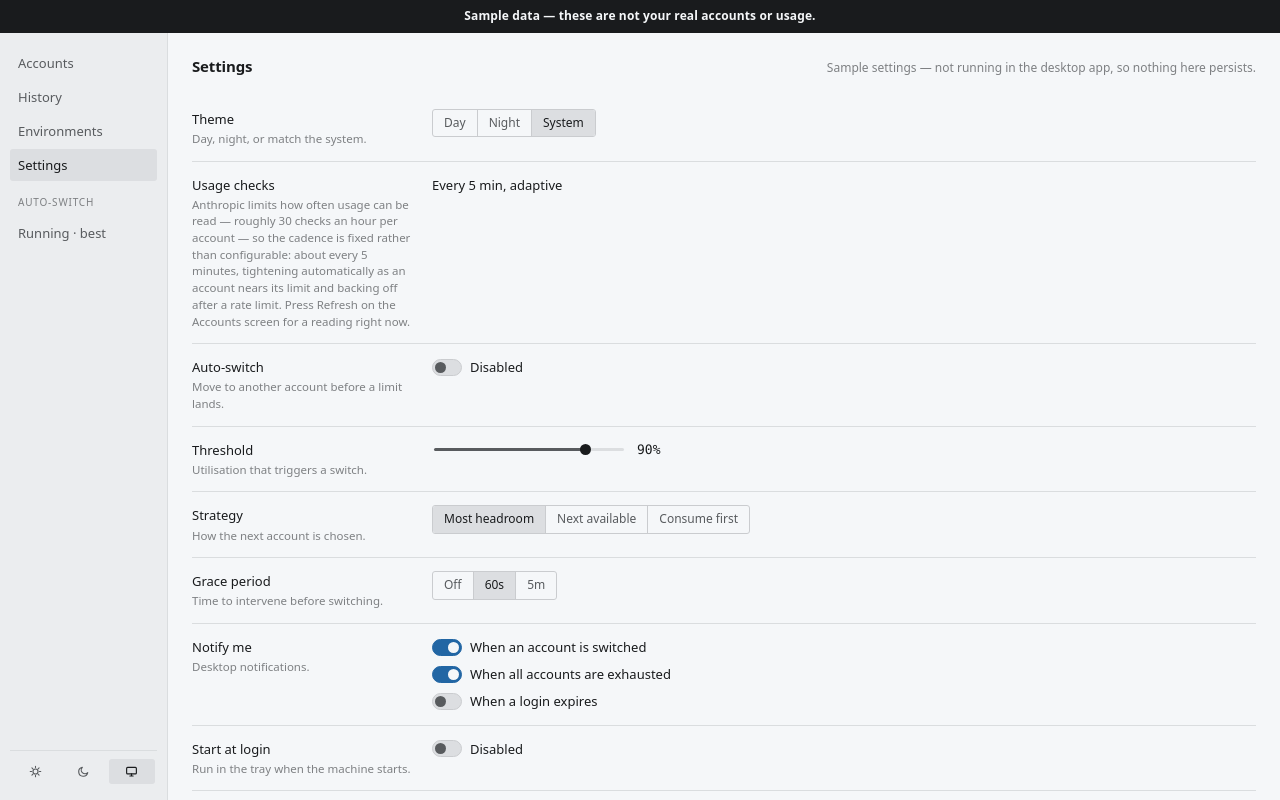
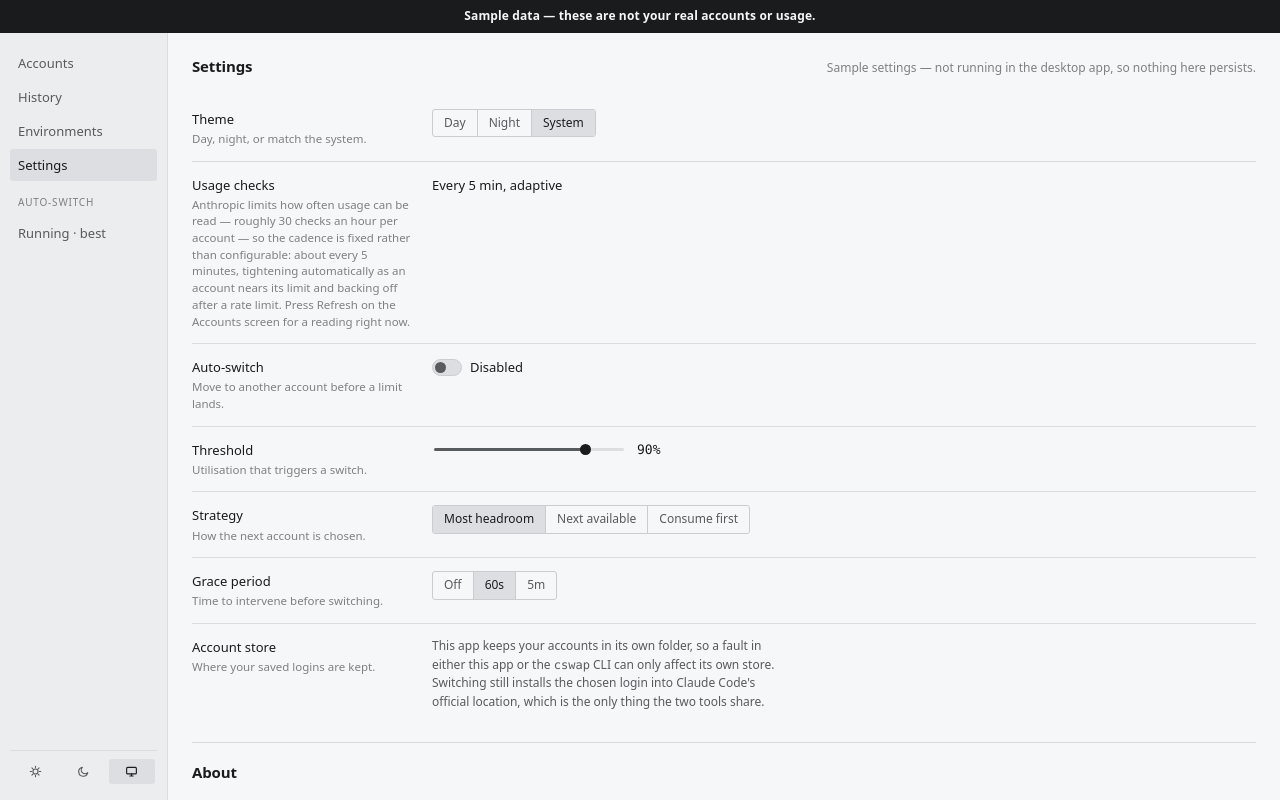
Before and after one commit to yashsoni369/cc-logins, a React (Vite) app: page / in a window 1280 px wide. Both pictures are taken after a click on the button "Settings". Built offline with nearby package versions, Linux system fonts and the light colour scheme.

Commit message:
fix: replace whole settings writes with revisioned patches

```diff
--- a/src/App.tsx
+++ b/src/App.tsx
@@ -6,6 +6,7 @@ import SettingsScreen from "./components/SettingsScreen";
 import FirstRunScreen from "./components/FirstRunScreen";
 import { useSnapshot } from "./lib/useSnapshot";
 import { useTheme, type Theme } from "./lib/useTheme";
+import { useSettings } from "./lib/useSettings";
 import {
   addCurrentAccount,
   addToken,
@@ -194,11 +195,12 @@ function SampleDataBanner() {
 export default function App() {
   const [screen, setScreen] = useState<Screen>("accounts");
   const { snapshot, live, loading, error, refresh } = useSnapshot();
+  const settings = useSettings();
   // Applies the persisted theme to this window's <html> and keeps it live
   // against OS changes. SettingsScreen gets the same instance as props
   // rather than mounting its own, so the segmented control there and the
   // theme actually applied to this document never disagree.
-  const theme = useTheme();
+  const theme = useTheme(settings);
 
   const [pendingAccount, setPendingAccount] = useState<number | null>(null);
   const [switchError, setSwitchError] = useState<SwitchError | null>(null);
@@ -428,10 +430,13 @@ export default function App() {
             degraded={error !== null}
           />
         )}
-        {screen === "history" && <HistoryScreen />}
+        {screen === "history" && (
+          <HistoryScreen settingsThreshold={settings.settings?.threshold ?? 90} />
+        )}
         {screen === "environments" && <EnvironmentsScreen environments={displaySnapshot.environments} />}
         {screen === "settings" && (
           <SettingsScreen
+            runtime={settings}
             theme={theme.theme}
             onThemeChange={theme.setTheme}
             themeError={theme.error}
--- a/src/components/PopoverPanel.tsx
+++ b/src/components/PopoverPanel.tsx
@@ -17,6 +17,7 @@ import { ageLabel, bindingUtilisation, displayName, quotaState } from "@/types";
 import { hasBackend, IpcError, previewTarget, switchAccount } from "@/lib/api";
 import { useSnapshot } from "@/lib/useSnapshot";
 import { useTheme } from "@/lib/useTheme";
+import { useSettings } from "@/lib/useSettings";
 import UsageMeter from "@/components/UsageMeter";
 import { RefreshButton } from "@/components/RefreshButton";
 
@@ -128,6 +129,7 @@ interface SwitchErrorState {
 }
 
 export default function PopoverPanel() {
+  const settings = useSettings();
   const { snapshot, live, loading, error, refresh } = useSnapshot();
   const rootRef = useRef<HTMLDivElement>(null);
 
@@ -135,7 +137,7 @@ export default function PopoverPanel() {
   // dashboard window's useTheme() call in App.tsx does not reach it, so it
   // applies (and keeps live) the persisted theme itself. There is no theme
   // control here; the popover only ever displays what Settings decided.
-  useTheme();
+  useTheme(settings);
 
   useDismissOnBlurOrEscape();
   useSizeToContent(rootRef);
--- a/src/components/SettingsScreen.tsx
+++ b/src/components/SettingsScreen.tsx
@@ -1,6 +1,7 @@
 import { useCallback, useEffect, useRef, useState } from "react";
 import AboutSection from "./AboutSection";
-import { getSettings, IpcError, setSettings } from "../lib/api";
+import { IpcError } from "../lib/api";
+import type { UseSettingsResult } from "../lib/useSettings";
 import type { Theme } from "../lib/useTheme";
 import type { Settings } from "../types";
 
@@ -104,6 +105,7 @@ const THEME_OPTIONS: Array<SegOption<Theme>> = [
 ];
 
 interface SettingsScreenProps {
+  runtime: UseSettingsResult;
   /** Current theme preference — owned by `useTheme()` in `App.tsx`, passed down so this control and the theme actually applied to the window never disagree. */
   theme: Theme;
   onThemeChange: (theme: Theme) => void;
@@ -117,17 +119,15 @@ interface SettingsScreenProps {
  * at the bottom is the one open product decision, surfaced as a real control
  * rather than hidden in a config file.
  *
- * Loads real settings on mount and persists every change via `set_settings`.
+ * Uses the window's shared settings owner and persists named-field patches.
  * The threshold slider is debounced so a drag sends one write, not one per
  * pixel; every other control commits immediately since a discrete click is
  * already a single deliberate change. Every commit replaces local state with
  * the backend's *returned* (clamped) settings rather than the value sent —
  * echoing the request would show a number that was not actually saved.
  */
-export default function SettingsScreen({ theme, onThemeChange, themeError }: SettingsScreenProps) {
-  const [settings, setSettingsState] = useState<Settings | null>(null);
-  const [live, setLive] = useState(false);
-  const [loading, setLoading] = useState(true);
+export default function SettingsScreen({ runtime, theme, onThemeChange, themeError }: SettingsScreenProps) {
+  const { settings, live, loading, update } = runtime;
   const [saveError, setSaveError] = useState<string | null>(null);
 
   // Local draft for the slider only, so dragging feels instant even though
@@ -136,63 +136,36 @@ export default function SettingsScreen({ theme, onThemeChange, themeError }: Set
 
   const commitTimer = useRef<ReturnType<typeof setTimeout> | null>(null);
   const mounted = useRef(true);
-  // Always mirrors the currently *displayed* settings (confirmed plus any
-  // optimistic field not yet round-tripped), read from timers/callbacks
-  // instead of the state itself so those reads never see a value
-  // stale-captured at the point the callback was created — used as the merge
-  // base when building the next payload to send.
-  const settingsRef = useRef<Settings | null>(null);
-  // The last value the backend actually confirmed saving. Distinct from
-  // `settingsRef`: on a failed commit, this is what gets restored, never the
-  // optimistic value that just failed to persist.
-  const lastConfirmedRef = useRef<Settings | null>(null);
 
   useEffect(() => {
     mounted.current = true;
-    getSettings().then((result) => {
-      if (!mounted.current) return;
-      setSettingsState(result.data);
-      settingsRef.current = result.data;
-      lastConfirmedRef.current = result.data;
-      setLive(result.live);
-      setLoading(false);
-    });
     return () => {
       mounted.current = false;
       if (commitTimer.current != null) clearTimeout(commitTimer.current);
     };
   }, []);
 
-  /** Sends `next` to the backend and, on success, adopts the (possibly clamped) value it actually saved. */
-  const commit = useCallback(async (next: Settings) => {
+  /** Sends only named fields; the shared owner adopts the canonical response. */
+  const commit = useCallback(
+    async (patch: Partial<Settings>) => {
       try {
-      const saved = await setSettings(next);
+        await update(patch);
         if (!mounted.current) return;
-      setSettingsState(saved);
-      settingsRef.current = saved;
-      lastConfirmedRef.current = saved;
         setDraftThreshold(null);
         setSaveError(null);
       } catch (err) {
         if (!mounted.current) return;
-      // Revert to the last CONFIRMED value — an optimistic update here would
-      // show a setting as saved when it was not.
-      setSettingsState(lastConfirmedRef.current);
-      settingsRef.current = lastConfirmedRef.current;
         setDraftThreshold(null);
         setSaveError(err instanceof IpcError ? err.message : "Couldn't save settings.");
       }
-  }, []);
+    },
+    [update],
+  );
 
   /** Immediate controls (toggle/segmented): no clamping applies to these fields, so the sent value is safe to show right away. */
   const commitField = useCallback(
     <K extends keyof Settings>(key: K, value: Settings[K]) => {
-      const prev = settingsRef.current;
-      if (!prev) return;
-      const next = { ...prev, [key]: value };
-      setSettingsState(next);
-      settingsRef.current = next;
-      void commit(next);
+      void commit({ [key]: value } as Pick<Settings, K>);
     },
     [commit],
   );
@@ -202,9 +175,7 @@ export default function SettingsScreen({ theme, onThemeChange, themeError }: Set
       setDraftThreshold(value);
       if (commitTimer.current != null) clearTimeout(commitTimer.current);
       commitTimer.current = setTimeout(() => {
-        const prev = settingsRef.current;
-        if (!prev) return;
-        void commit({ ...prev, threshold: value });
+        void commit({ threshold: value });
       }, SLIDER_COMMIT_MS);
     },
     [commit],
@@ -232,9 +203,9 @@ export default function SettingsScreen({ theme, onThemeChange, themeError }: Set
         {!live && <span className="sub">Sample settings — not running in the desktop app, so nothing here persists.</span>}
       </div>
 
-      {(saveError || themeError) && (
+      {(saveError || themeError || runtime.error != null) && (
         <div className="banner danger" role="alert">
-          <span>{saveError ?? themeError}</span>
+          <span>{saveError ?? themeError ?? "Couldn't load confirmed settings."}</span>
         </div>
       )}
 
@@ -337,44 +308,6 @@ export default function SettingsScreen({ theme, onThemeChange, themeError }: Set
 
         <div className="field">
           <div className="k">
-            Notify me
-            <i>Desktop notifications.</i>
-          </div>
-          <div className="v">
-            <Toggle
-              checked={settings.notifyOnSwitch}
-              onChange={(v) => commitField("notifyOnSwitch", v)}
-              label="When an account is switched"
-            />
-            <Toggle
-              checked={settings.notifyOnExhausted}
-              onChange={(v) => commitField("notifyOnExhausted", v)}
-              label="When all accounts are exhausted"
-            />
-            <Toggle
-              checked={settings.notifyOnExpiry}
-              onChange={(v) => commitField("notifyOnExpiry", v)}
-              label="When a login expires"
-            />
-          </div>
-        </div>
-
-        <div className="field">
-          <div className="k">
-            Start at login
-            <i>Run in the tray when the machine starts.</i>
-          </div>
-          <div className="v">
-            <Toggle
-              checked={settings.startAtLogin}
-              onChange={(v) => commitField("startAtLogin", v)}
-              label={settings.startAtLogin ? "Enabled" : "Disabled"}
-            />
-          </div>
-        </div>
-
-        <div className="field">
-          <div className="k">
             Account store
             <i>Where your saved logins are kept.</i>
           </div>
--- a/src/lib/useTheme.ts
+++ b/src/lib/useTheme.ts
@@ -22,7 +22,7 @@
  *
  * ## No flash of the wrong theme
  *
- * The persisted theme only arrives after an async `getSettings()` call, but
+ * The persisted theme only arrives after the settings owner hydrates, but
  * the very first paint can't wait for that. So every time the resolved
  * theme is applied, it is also cached in `localStorage` — a render-time
  * cache only, never the source of truth — which a small inline script in
@@ -32,7 +32,8 @@
  */
 
 import { useCallback, useEffect, useRef, useState } from "react";
-import { getSettings, IpcError, setSettings } from "@/lib/api";
+import { IpcError } from "@/lib/api";
+import type { UseSettingsResult } from "@/lib/useSettings";
 import type { Settings } from "@/types";
 
 export type Theme = Settings["theme"];
@@ -91,7 +92,7 @@ export interface UseThemeResult {
   error: string | null;
 }
 
-export function useTheme(): UseThemeResult {
+export function useTheme(runtime: UseSettingsResult): UseThemeResult {
   const [theme, setThemeState] = useState<Theme>("system");
   const [resolvedTheme, setResolvedTheme] = useState<ResolvedTheme>(() => resolve("system"));
   const [error, setError] = useState<string | null>(null);
@@ -99,28 +100,25 @@ export function useTheme(): UseThemeResult {
   // Read from timers/callbacks instead of state so they never see a value
   // stale-captured at the point the callback was created.
   const themeRef = useRef<Theme>("system");
-  // Cached whenever loaded from the backend, so `setTheme` can merge the new
-  // theme into the rest of `Settings` without an extra round trip for the
-  // common case of a settings object already having been fetched once.
-  const settingsRef = useRef<Settings | null>(null);
   const mounted = useRef(true);
 
-  // Load the persisted theme once, then apply it for real.
+  // Apply every newly confirmed revision. Including the revision in the
+  // dependency is intentional: a conflict can rehydrate the same theme value
+  // after an optimistic local change, and that confirmation must restore it.
   useEffect(() => {
     mounted.current = true;
-    getSettings().then((result) => {
-      if (!mounted.current) return;
-      settingsRef.current = result.data;
-      themeRef.current = result.data.theme;
-      setThemeState(result.data.theme);
-      const resolved = resolve(result.data.theme);
+    const confirmed = runtime.settings?.theme;
+    if (confirmed) {
+      themeRef.current = confirmed;
+      setThemeState(confirmed);
+      const resolved = resolve(confirmed);
       setResolvedTheme(resolved);
-      applyTheme(result.data.theme, resolved);
-    });
+      applyTheme(confirmed, resolved);
+    }
     return () => {
       mounted.current = false;
     };
-  }, []);
+  }, [runtime.settings?.theme, runtime.snapshot?.revision]);
 
   // React live to the OS theme changing while the app is open — only
   // matters while "system" is selected, but the resolved value must stay
@@ -138,7 +136,8 @@ export function useTheme(): UseThemeResult {
     return () => mql.removeEventListener("change", onChange);
   }, []);
 
-  const setTheme = useCallback((next: Theme) => {
+  const setTheme = useCallback(
+    (next: Theme) => {
       themeRef.current = next;
       setThemeState(next);
       const resolved = resolve(next);
@@ -146,21 +145,13 @@ export function useTheme(): UseThemeResult {
       applyTheme(next, resolved); // instant — do not wait on the backend round-trip
       setError(null);
 
-    const base = settingsRef.current
-      ? Promise.resolve(settingsRef.current)
-      : getSettings().then((r) => r.data);
-
-    void base
-      .then((current) => setSettings({ ...current, theme: next }))
-      .then((saved) => {
-        if (!mounted.current) return;
-        settingsRef.current = saved;
-      })
-      .catch((err: unknown) => {
+      void runtime.update({ theme: next }).catch((err: unknown) => {
         if (!mounted.current) return;
         setError(err instanceof IpcError ? err.message : "Couldn't save theme.");
       });
-  }, []);
+    },
+    [runtime.update],
+  );
 
   return { theme, resolvedTheme, setTheme, error };
 }
```
Also changed, not shown: src/components/HistoryScreen.tsx (+8 -10 lines), src/lib/api.ts (+0 -13 lines), 2 other files (tests, documents, lock files or other folders). Lines whose indentation alone changed are shown as unchanged.
